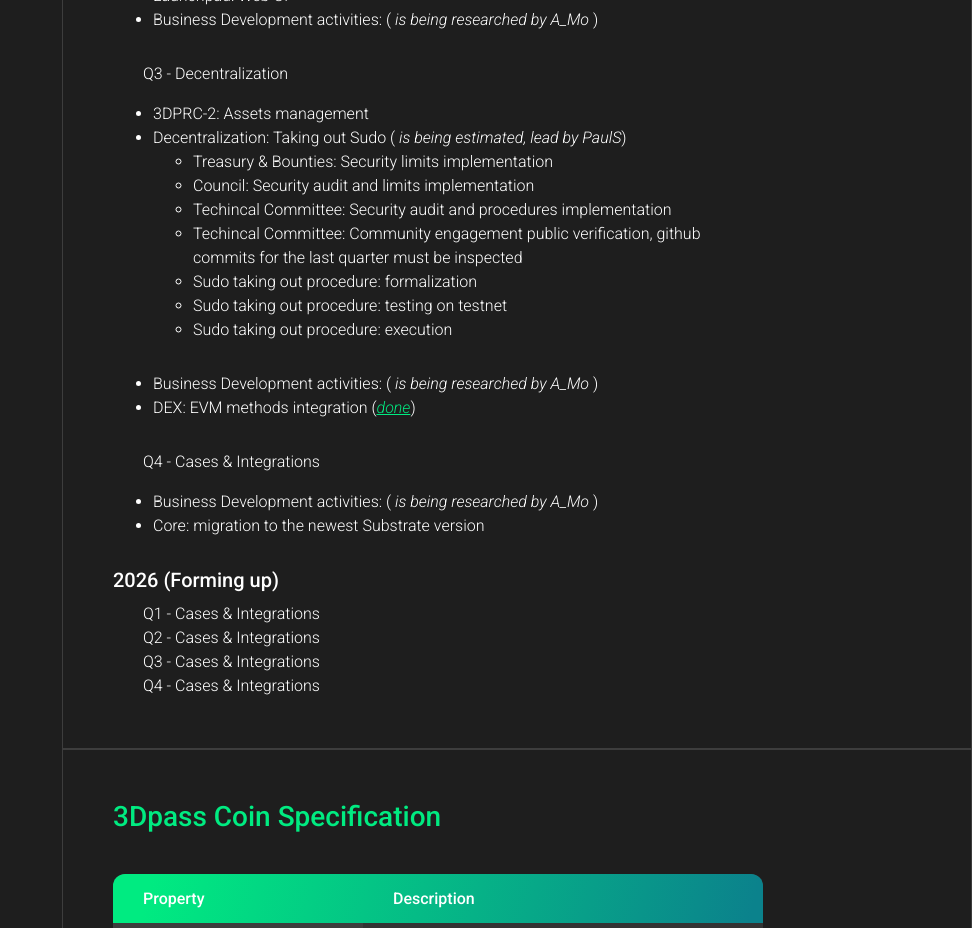
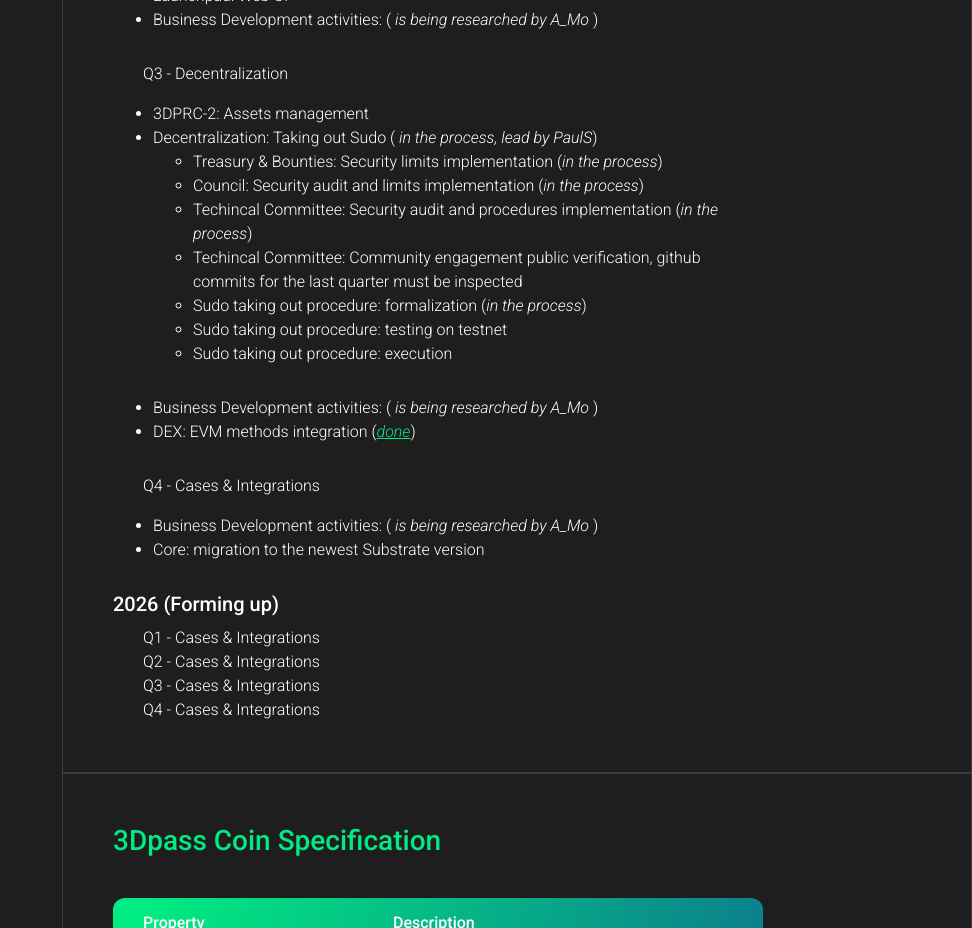
Before and after one commit to 3Dpass/website, a React (Create React App) app: page /coin in a window 1280 px wide. Shown: the part 7740-8668 px from the top of the page, without its empty margins (308-1280 px from the left). Built offline with nearby package versions, Linux system fonts and the light colour scheme; the HTML template or start-up script is replaced by a standard one.

Commit message:
update roadmap progress

```diff
--- a/src/pages/Coin.jsx
+++ b/src/pages/Coin.jsx
@@ -578,15 +578,15 @@ const Coin = () => {
             </div>
             <ul className="page-content-text">
             <li>3DPRC-2: Assets management</li>
-            <li>Decentralization: Taking out Sudo (<i> is being estimated, lead by PaulS</i>)</li>
+            <li>Decentralization: Taking out Sudo (<i> in the process, lead by PaulS</i>)</li>
               <ul className="page-content-text">
-                <li>Treasury & Bounties: Security limits implementation</li>
-                <li>Council: Security audit and limits implementation</li>
-                <li>Techincal Committee: Security audit and procedures implementation</li>
+                <li>Treasury & Bounties: Security limits implementation (<i>in the process</i>)</li>
+                <li>Council: Security audit and limits implementation (<i>in the process</i>)</li>
+                <li>Techincal Committee: Security audit and procedures implementation (<i>in the process</i>)</li>
                 <li>Techincal Committee: Community engagement public verification, github commits for the last quarter must be inspected</li>
-                <li>Sudo taking out procedure: formalization</li>
+                <li>Sudo taking out procedure: formalization (<i>in the process</i>)</li>
                 <li>Sudo taking out procedure: testing on testnet</li>
-                <li>Sudo taking out procedure: execution</li>
+                <li>Sudo taking out procedure: execution </li>
               </ul>
               <li>Business Development activities: (<i> is being researched by A_Mo</i> )</li>
               <li>DEX: EVM methods integration (<Link to="https://3dpswap.online"><i>done</i></Link>)</li>
```
